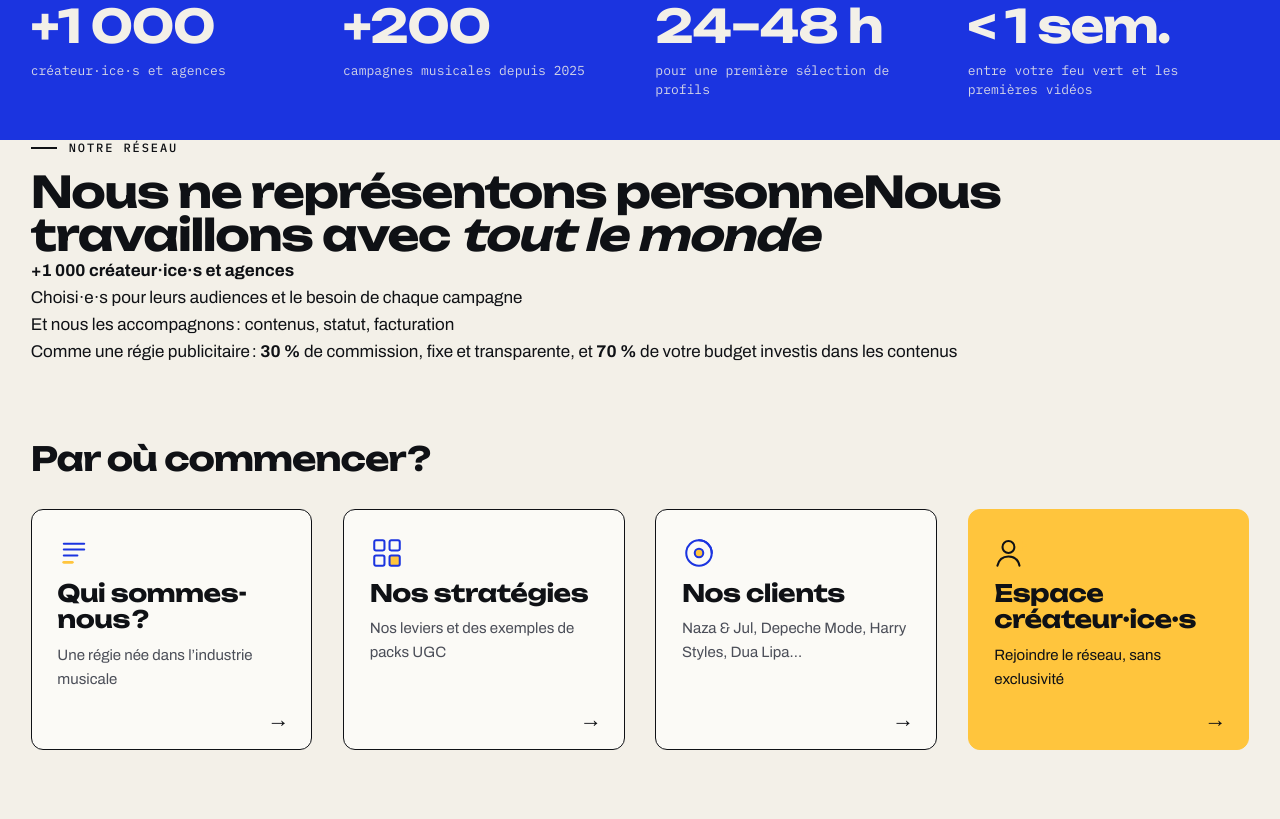
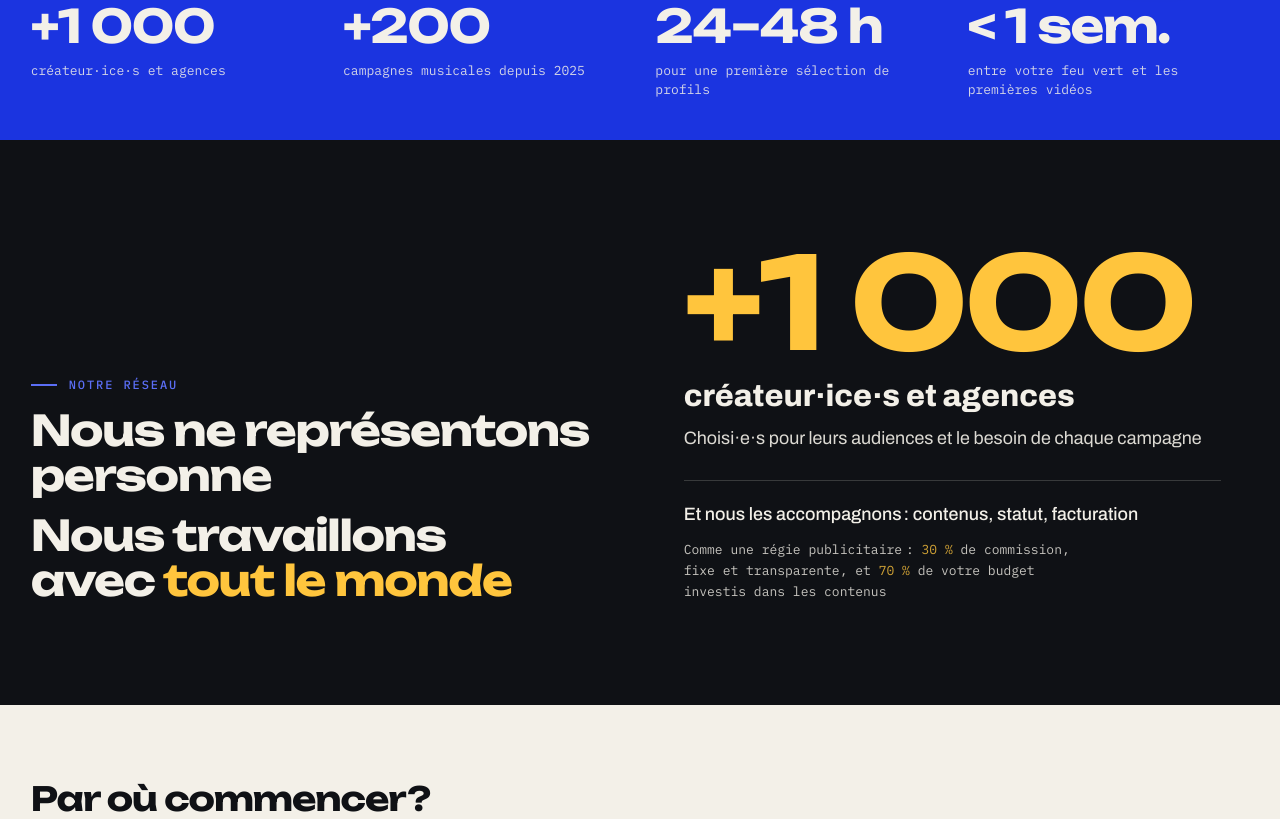
Before and after one commit to gwen-reso/reso-site, a plain HTML site: page index.html in a window 1280 px wide. Shown: the part 721-1540 px from the top of the page. Drawn offline with Linux system fonts and the light colour scheme.

Commit message:
Styles : section réseau de l'accueil

```diff
--- a/assets/style.css
+++ b/assets/style.css
@@ -1051,3 +1051,19 @@ a.cas-lev:hover{background:var(--ambre)}
 
 /* v9 : plateformes par levier */
 .panneau .plateformes{font:500 13px/1.2 var(--mono);letter-spacing:.08em;text-transform:uppercase;color:var(--ambre);margin-top:-6px}
+
+/* accueil : notre réseau (18/11) */
+.reseau-accueil{background:var(--encre);color:var(--ivoire);padding-block:clamp(64px,8vw,120px)}
+.reseau-grid{display:grid;grid-template-columns:minmax(0,1.1fr) minmax(0,1fr);gap:var(--x);align-items:end}
+.reseau-accueil .eyebrow{color:var(--bleu-clair)}
+.reseau-accueil h2{font-size:clamp(30px,3.3vw,50px);line-height:1.06;margin:0}
+.reseau-accueil h2 span{display:block}
+.reseau-accueil h2 span + span{margin-top:.35em}
+.reseau-accueil h2 em{font-style:normal;color:var(--ambre)}
+.reseau-chiffre b{display:block;font:700 clamp(72px,10vw,150px)/.95 var(--display);letter-spacing:-.03em;color:var(--ambre)}
+.reseau-chiffre strong{display:block;font:800 clamp(22px,2.4vw,34px)/1.15 var(--text);margin-top:14px}
+.reseau-chiffre p{margin:12px 0 0;font:400 clamp(16px,1.4vw,19px)/1.5 var(--text);opacity:.9;max-width:30em}
+.reseau-chiffre .reseau-plus{margin-top:28px;padding-top:20px;border-top:1px solid var(--filet-clair);font-weight:500;opacity:1}
+.reseau-chiffre .reseau-modele{font:400 13px/1.6 var(--mono);opacity:.8}
+.reseau-chiffre .reseau-modele b{display:inline;font:inherit;color:var(--ambre);letter-spacing:0}
+@media (max-width:900px){.reseau-grid{grid-template-columns:1fr;align-items:start;row-gap:44px}}
```
